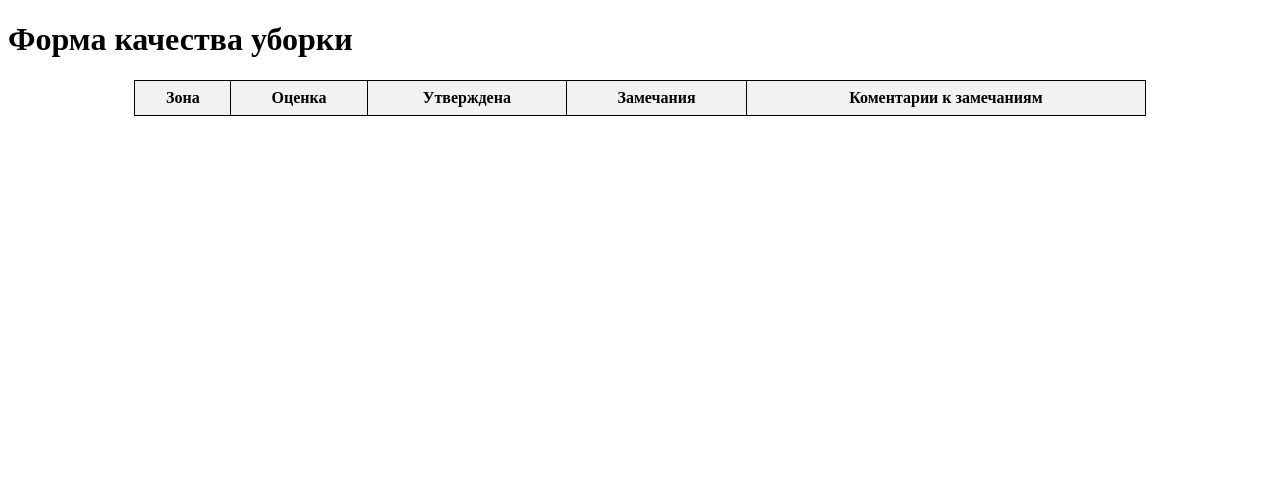
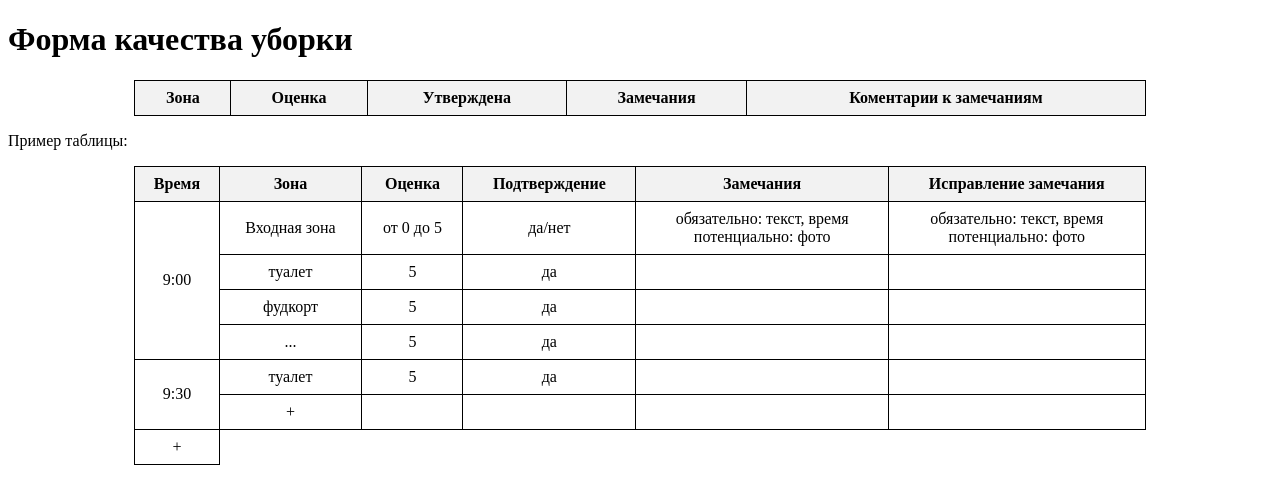
Before and after one commit to akim-13/cleaning, a Django app: page /1/fill-out/ in a window 1280 px wide. Shown: the top 504 px of the page. Run offline with Django 5.2, Linux system fonts and the light colour scheme; the visitor is signed in with stand-in values (Sample User, id 1); data that the repository does not hold is empty.

Commit message:
Moved css/js to "static" directory

```diff
--- /dev/null
+++ b/main/static/main/css/fill_out.css
@@ -0,0 +1,15 @@
+table {
+    border-collapse: collapse;
+    width: 80%;
+    margin: 0 auto;
+}
+
+th, td {
+    border: 1px solid black;
+    padding: 8px;
+    text-align: center;
+}
+
+th {
+    background-color: #f2f2f2;
+}
--- a/main/templates/main/fill_out.html
+++ b/main/templates/main/fill_out.html
@@ -1,24 +1,11 @@
 <!DOCTYPE html>
 <html>
 
-<!-- TODO: Put in a separate CSS file. -->
-<style>
-    table {
-        border-collapse: collapse;
-        width: 80%;
-        margin: 0 auto;
-    }
-
-    th, td {
-        border: 1px solid black;
-        padding: 8px;
-        text-align: center;
-    }
-
-    th {
-        background-color: #f2f2f2;
-    }
-</style>
+<head>
+    {% load static %}
+    <link rel="stylesheet" href="{% static 'main/css/fill_out.css' %}">
+    <title>Форма качества уборки</title>
+</head>
 
 <body>
 
@@ -44,5 +31,69 @@
     {% endfor %}
 </table>
 
+<p>Пример таблицы:</p>
+
+<table>
+    <tr>
+        <th>Время</th>
+        <th>Зона</th>
+        <th>Оценка</th>
+        <th>Подтверждение</th>
+        <th>Замечания</th>
+        <th>Исправление замечания</th>
+    </tr>
+    <tr>
+        <td rowspan="4">9:00</td>
+        <td>Входная зона</td>
+        <td>от 0 до 5</td>
+        <td>да/нет</td>
+        <td>обязательно: текст, время<br>потенциально: фото</td>
+        <td>обязательно: текст, время<br>потенциально: фото</td>
+    </tr>
+    <tr>
+        <td>туалет</td>
+        <td>5</td>
+        <td>да</td>
+        <td></td>
+        <td></td>
+    </tr>
+    <tr>
+        <td>фудкорт</td>
+        <td>5</td>
+        <td>да</td>
+        <td></td>
+        <td></td>
+    </tr>
+    <tr>
+        <td>...</td>
+        <td>5</td>
+        <td>да</td>
+        <td></td>
+        <td></td>
+    </tr>
+
+    <tr>
+        <td rowspan="2">9:30</td>
+        <td>туалет</td>
+        <td>5</td>
+        <td>да</td>
+        <td></td>
+        <td></td>
+    </tr>
+    <tr>
+        <td>+</td>
+        <td></td>
+        <td></td>
+        <td></td>
+        <td></td>
+    </tr>
+
+    <tr>
+        <td>+</td>
+    </tr>
+
+
+</table>
+
 </body>
 </html>
```
Also changed, not shown: main/static/main/css/login.css (added, +50 -0 lines), main/static/main/css/register.css (added, +34 -0 lines), main/static/main/css/summary.css (added, +15 -0 lines), main/templates/main/login.html (+5 -55 lines), main/templates/main/register.html (+5 -38 lines), main/templates/main/summary.html (+5 -18 lines).
